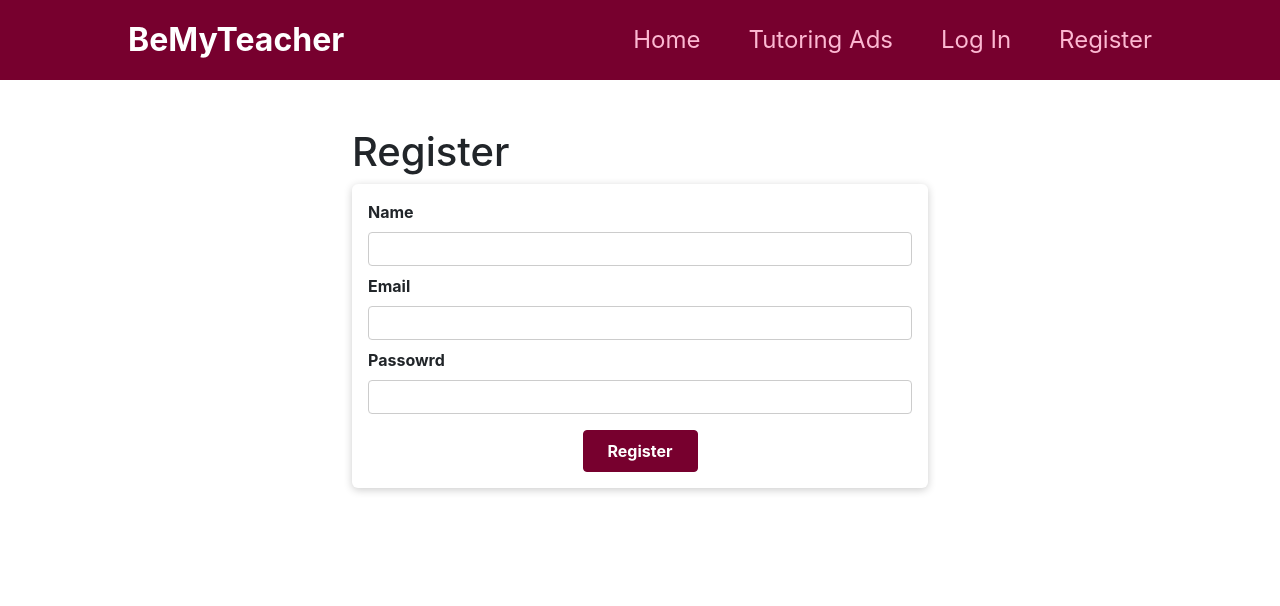
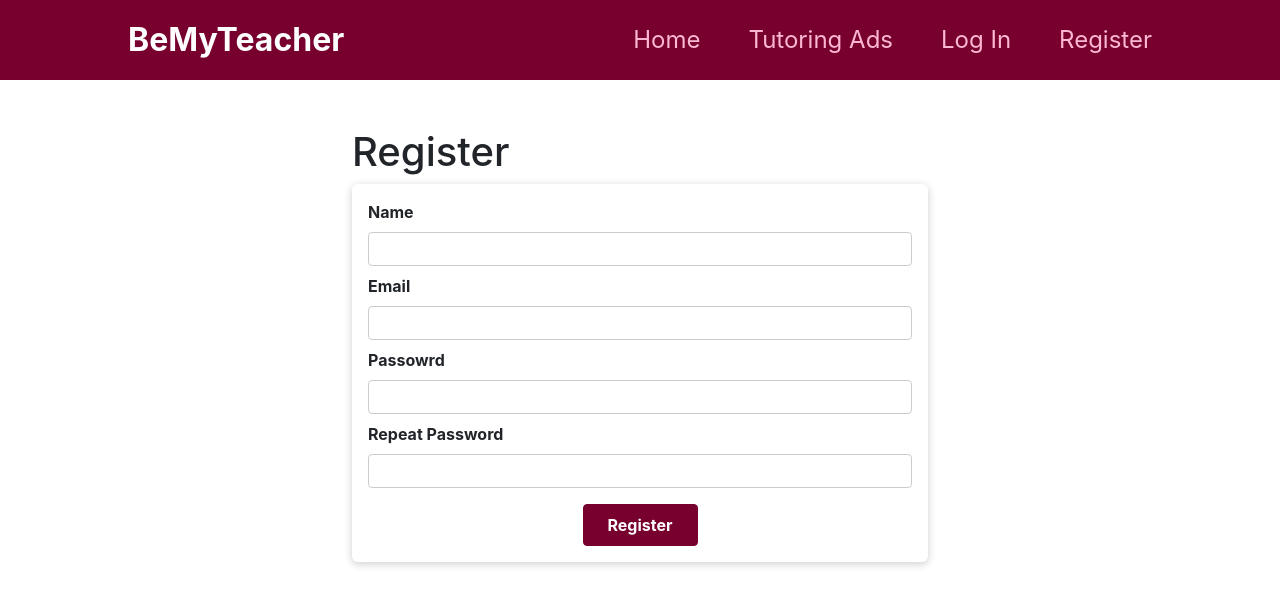
Before and after one commit to Robert5435/BeMyTeacher_FE, a React (Create React App) app: page /register in a window 1280 px wide. Shown: the top 606 px of the page. Built offline with nearby package versions, Linux system fonts and the light colour scheme; no server answers.

Commit message:
Confirm password

```diff
--- a/src/components/RegisterForm.js
+++ b/src/components/RegisterForm.js
@@ -45,6 +45,10 @@ function RegisterForm() {
                 <label htmlFor="password">Passowrd</label>
                 <input type='password' required onChange={e => setPassword(e.target.value)}></input>
             </div>
+            <div className={classes.control}>
+                <label htmlFor="password">Repeat Password</label>
+                <input type='password'></input>
+            </div>
             <div className={classes.actions}>
                 <button>Register</button>
             </div>
```
